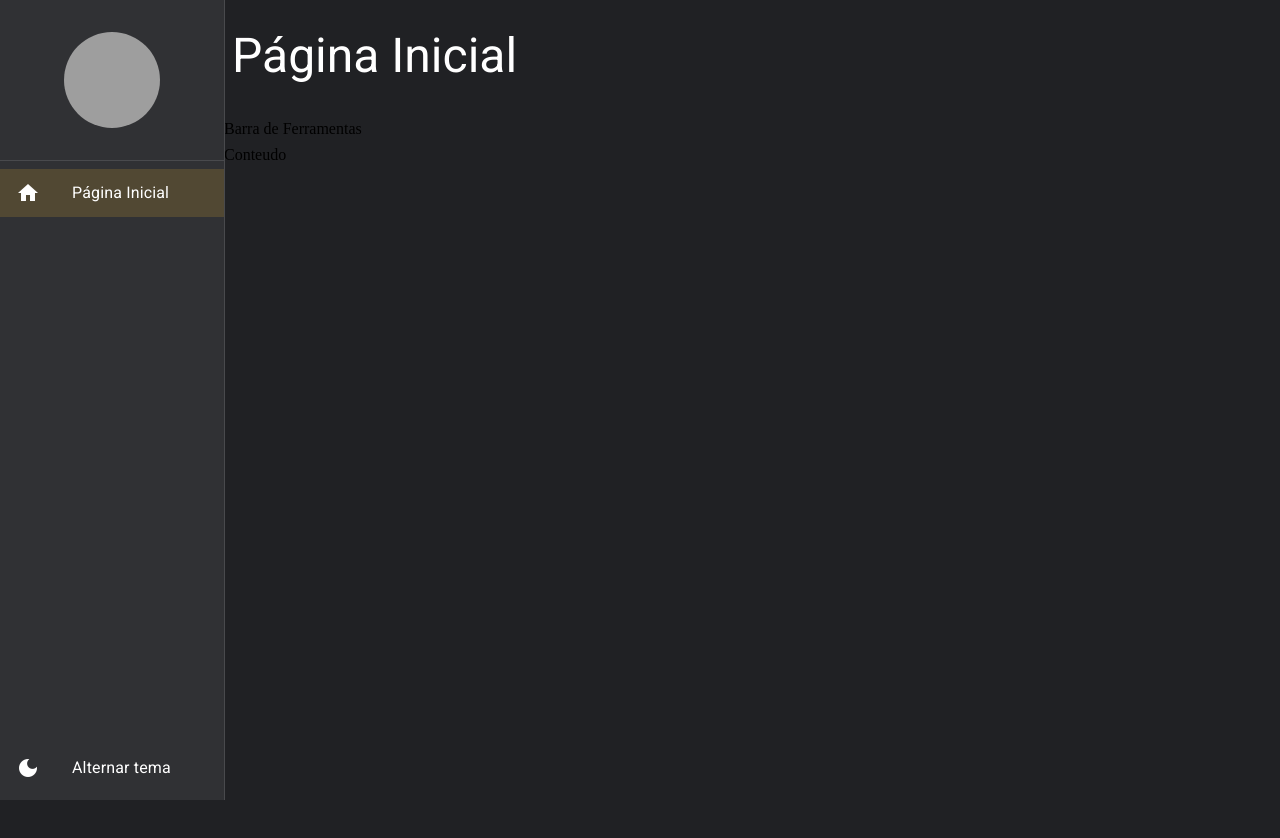
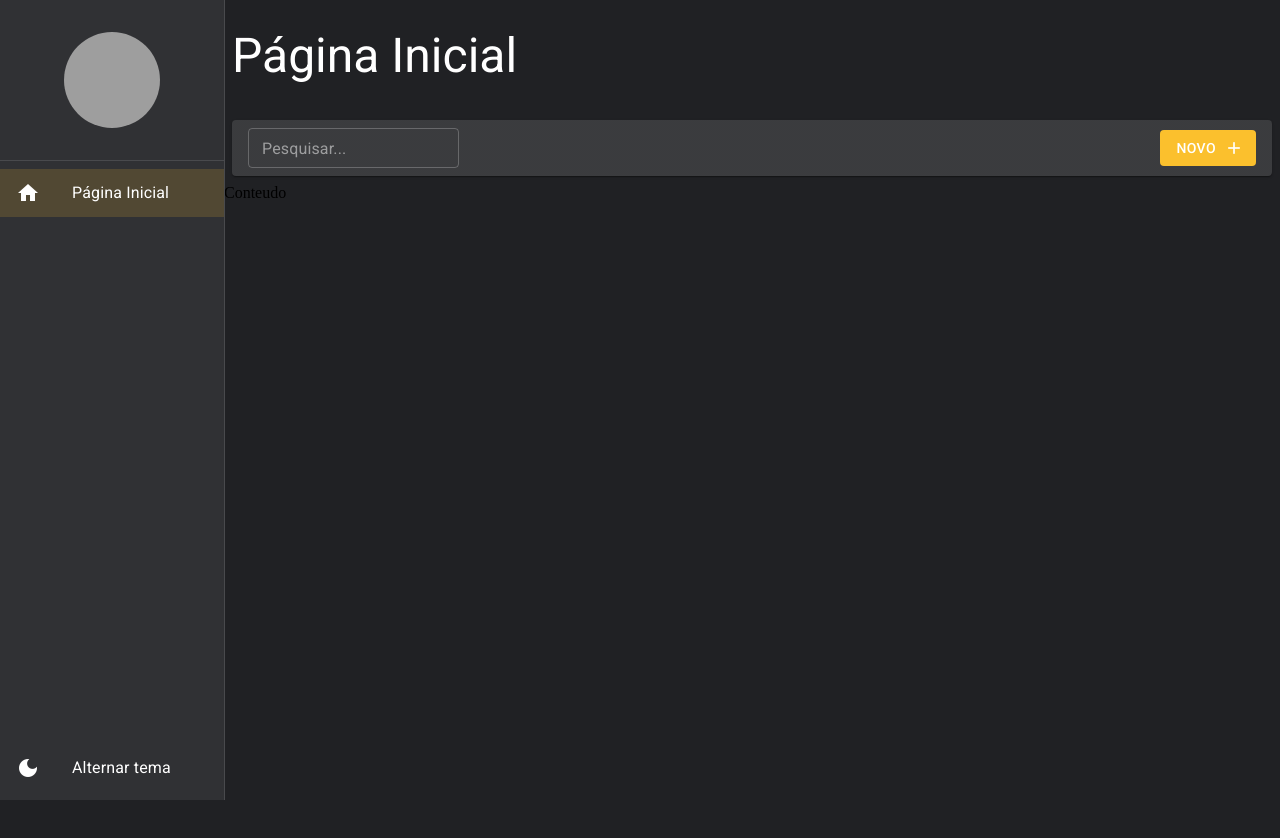
Before and after one commit to EGomesCG/projetoMUI, a React (Create React App) app: page /pagina-inicial in a window 1280 px wide. Shown: the top 838 px of the page. Built offline with nearby package versions, Linux system fonts and the light colour scheme; grey boxes are pictures that could not be loaded.

Commit message:
feat-14: Criação da barra de ferramentas

```diff
--- a/src/pages/dashboard/Dashboard.tsx
+++ b/src/pages/dashboard/Dashboard.tsx
@@ -1,4 +1,5 @@
 import React from "react";
+import { BarraDeFerramentas } from "../../shared/components";
 import { LayoutBasePagina } from "../../shared/layouts";
 
 interface IDashboard {
@@ -7,7 +8,14 @@ interface IDashboard {
 
 export const Dashboard: React.FC<IDashboard> = ({children}) => {
     return (
-        <LayoutBasePagina titulo="Página Inicial" barraDeFerramentas={<>Barra de Ferramentas</>}>
+        <LayoutBasePagina
+            titulo="Página Inicial"
+            barraDeFerramentas={(
+                <BarraDeFerramentas
+                mostrarInput
+                />
+                )}
+        >
             {children}
             Conteudo
         </LayoutBasePagina>
--- /dev/null
+++ b/src/shared/components/barra-de-ferramentas/BarraDeFerramentas.tsx
@@ -0,0 +1,56 @@
+import { Box, Button, Icon, Paper, TextField, useTheme } from "@mui/material";
+import React from "react";
+
+interface IBarraDeFerramentasProps{
+    textoBusca?: string;
+    mostrarInput?:boolean;
+    aoMudarTextoDeBusca?:(novoTexto:string) => void;
+    textoBotao?: string;
+    mostrarBotao?:boolean;
+    aoClicarBotao?:(novoTexto:string) => void;
+}
+export const BarraDeFerramentas: React.FC<IBarraDeFerramentasProps> = ({
+    textoBusca = '',
+    mostrarInput = false,
+    aoMudarTextoDeBusca,
+    textoBotao = 'Novo',
+    mostrarBotao = true,
+    aoClicarBotao,
+}) => {
+    const theme = useTheme();
+
+
+    return(
+        <Box
+            height={theme.spacing(5)} //altura - para isto usamos o theme do MUI
+            component={Paper}//o Box poderá usar os atributos do componente paper
+            marginX={1} //diz qual margem de fora do nosso elemento - X dará uma distancia do nosso menu lateral
+            padding={1} //É um espaço interno
+            paddingX={2} //um espaço so nas laterais internas
+            display="flex"//os componentes um do lado do outo
+            gap={1}//diz a distância de um elemento do outro
+            alignItems="center"//alinha horizontalmente os itens
+        >
+            {mostrarInput && (
+                <TextField
+                    size="small"//Este atributo deixa nosso componente coerente
+                    placeholder="Pesquisar..."//Texto de fundo do input
+                    value={textoBusca}
+                    onChange={(e) => aoMudarTextoDeBusca?.(e.target.value)}//Qdo coloco ?. entre a função e o valor, significa que só vai executar a função se o valor existir
+                />
+            )}
+            {mostrarBotao && (
+                <Box flex={1} display="flex" justifyContent="end">
+                    <Button
+                        variant="contained"//
+                        color="primary"//cor do botão
+                        disableElevation//desabilitar a sombra
+                        onClick={() => aoClicarBotao}
+                        endIcon={<Icon>add</Icon>}//icone
+                    >{textoBotao}
+                    </Button>
+                </Box>
+            )}
+        </Box>
+    );
+}
--- a/src/shared/components/index.ts
+++ b/src/shared/components/index.ts
@@ -1,2 +1,3 @@
 
-export  * from  '../components/menu-lateral/MenuLateral';
+export * from  '../components/menu-lateral/MenuLateral';
+export * from '../components/barra-de-ferramentas/BarraDeFerramentas';
```
